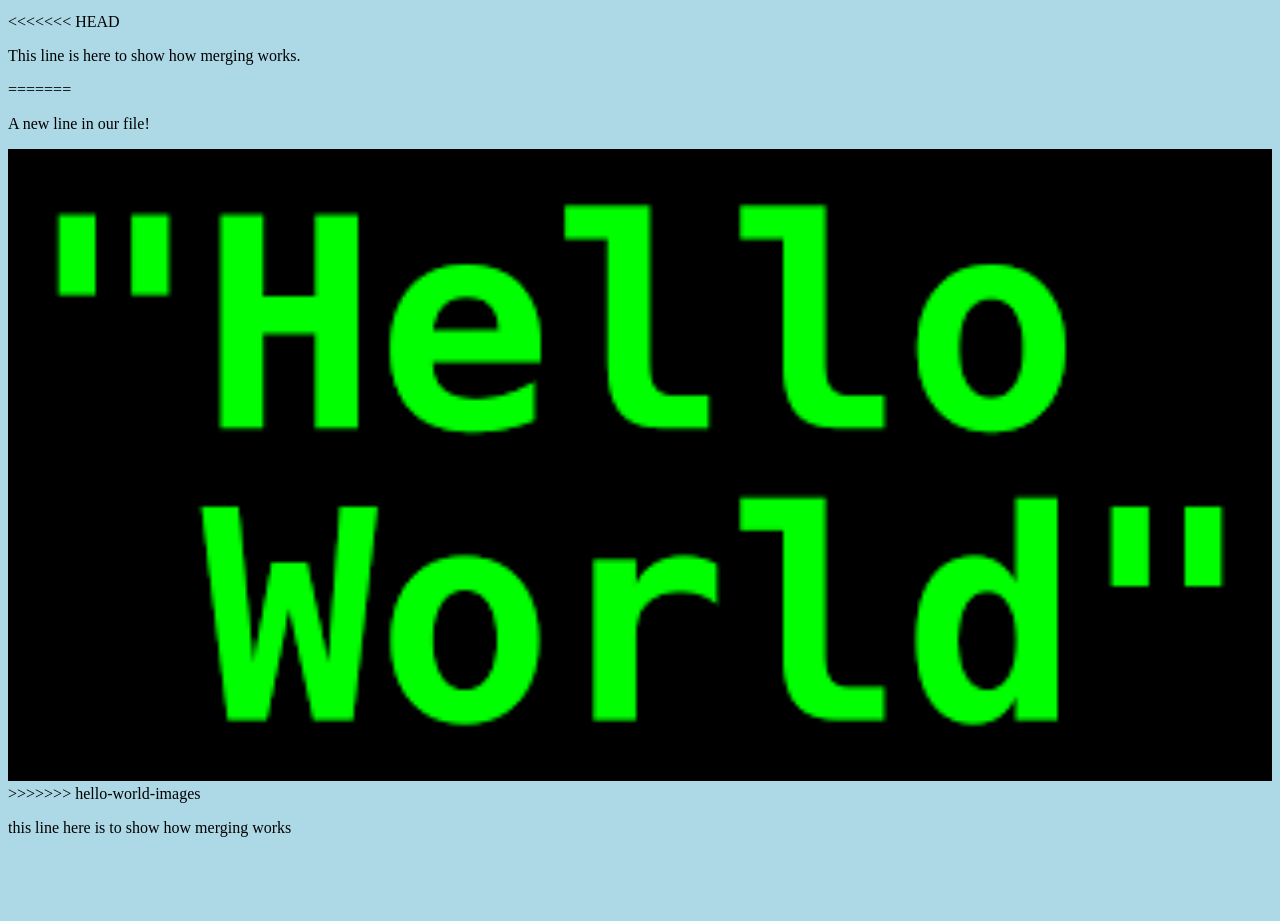
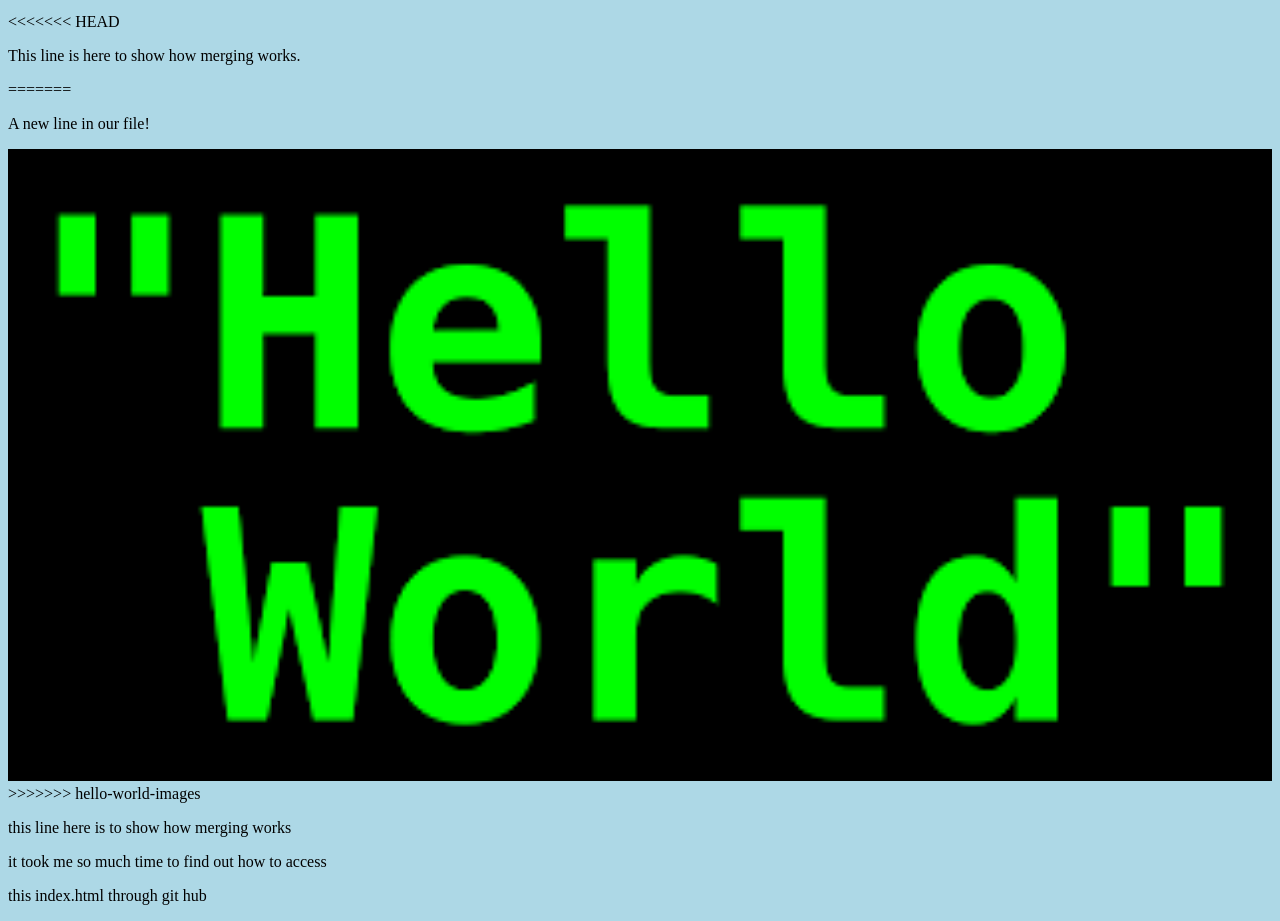
Before and after one commit to M-badox/hello, a plain HTML site: page index.html in a window 1280 px wide. Shown: the part 101-1022 px from the top of the page. Before the commit the page ends 954 px from the top, so only its background shows below. Drawn offline with Linux system fonts and the light colour scheme.

Commit message:
Update index.html with experience of accessing it
add some tags to the index.html describing how it was difficult to access it

```diff
--- a/index.html
+++ b/index.html
@@ -20,5 +20,7 @@
 
 >>>>>>> hello-world-images
 <p>this line here is to show how merging works</p>
+    <p>it took me so much time to find out how to access </p>
+<p>this index.html through git hub</p>
 </body>
 </html>
```
